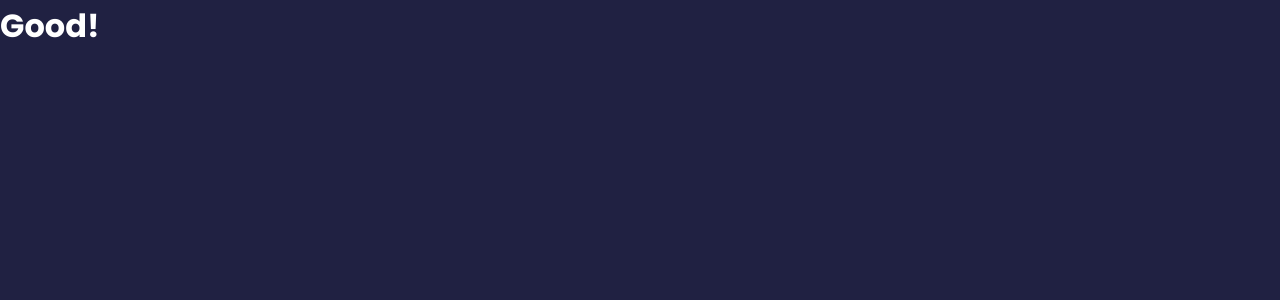
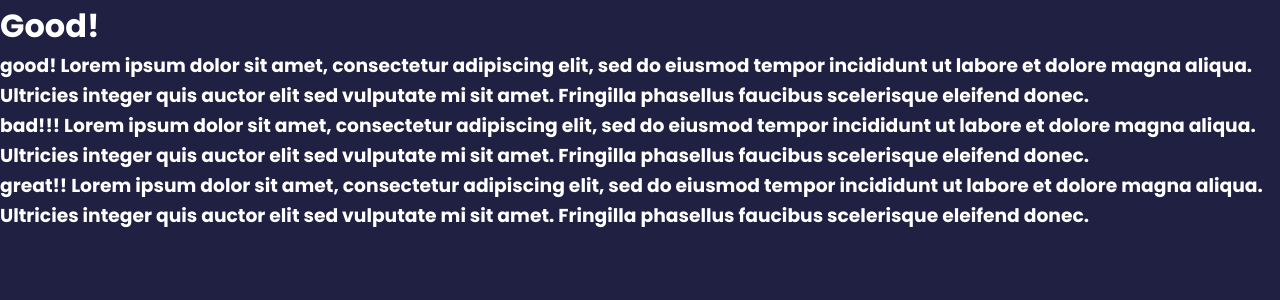
Before and after one commit to barrystone/feedback-app, a Svelte app: page / in a window 1280 px wide. Shown: the top 300 px of the page. Built offline with nearby package versions, Linux system fonts and the light colour scheme.

Commit message:
[feat] update feedback list and item component

```diff
--- a/src/App.svelte
+++ b/src/App.svelte
@@ -1,4 +1,6 @@
 <script>
+	import FeedBackList from './components/FeedbackList.svelte';
+
 	let feedbacks = [
 		{
 			id:1,
@@ -6,20 +8,22 @@
 			text:'good! Lorem ipsum dolor sit amet, consectetur adipiscing elit, sed do eiusmod tempor incididunt ut labore et dolore magna aliqua. Ultricies integer quis auctor elit sed vulputate mi sit amet. Fringilla phasellus faucibus scelerisque eleifend donec.'
 		},
 		{
-			id:1,
+			id:2,
 			rating:3,
 			text:'bad!!! Lorem ipsum dolor sit amet, consectetur adipiscing elit, sed do eiusmod tempor incididunt ut labore et dolore magna aliqua. Ultricies integer quis auctor elit sed vulputate mi sit amet. Fringilla phasellus faucibus scelerisque eleifend donec.'
 		},
 		{
-			id:1,
+			id:3,
 			rating:10,
 			text:'great!! Lorem ipsum dolor sit amet, consectetur adipiscing elit, sed do eiusmod tempor incididunt ut labore et dolore magna aliqua. Ultricies integer quis auctor elit sed vulputate mi sit amet. Fringilla phasellus faucibus scelerisque eleifend donec.'
 		}
 	]
+
 </script>
 
 <main>
 	<h1>Good!</h1>
+	<FeedBackList {feedbacks} />
 </main>
 
 <style>
--- /dev/null
+++ b/src/components/FeedbackItem.svelte
@@ -0,0 +1,8 @@
+<script>
+    export let item;
+    // console.log(item)
+</script>
+
+<main>
+    <h3>{item.text}</h3>
+</main>
--- /dev/null
+++ b/src/components/FeedbackList.svelte
@@ -0,0 +1,14 @@
+<script>
+import FeedbackItem from "./feedbackItem.svelte";
+
+    export let feedbacks = [];
+    // console.log(feedbacks)
+</script>
+
+<main>
+    {#each feedbacks as feedback (feedback.id)}
+        <FeedbackItem item={feedback}/>
+    {/each}
+</main>
+
+<!-- sds -->
```
